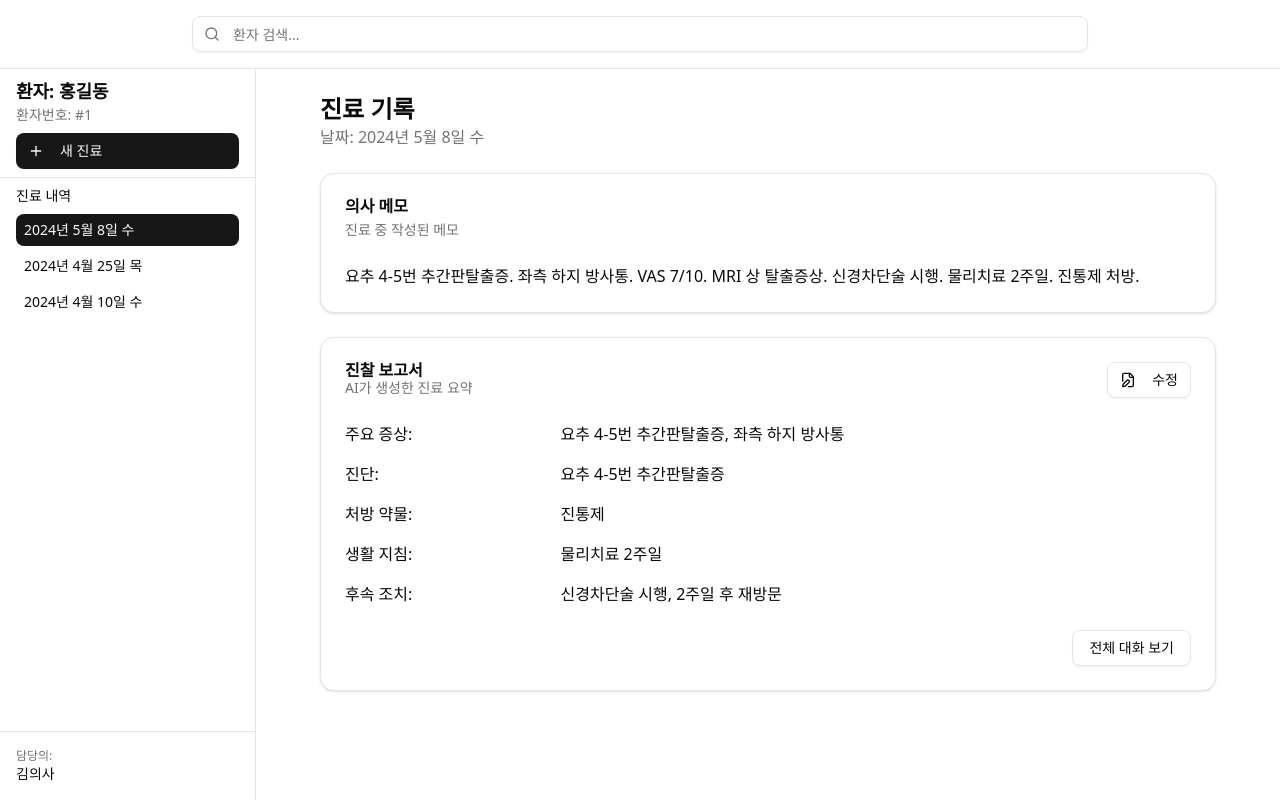
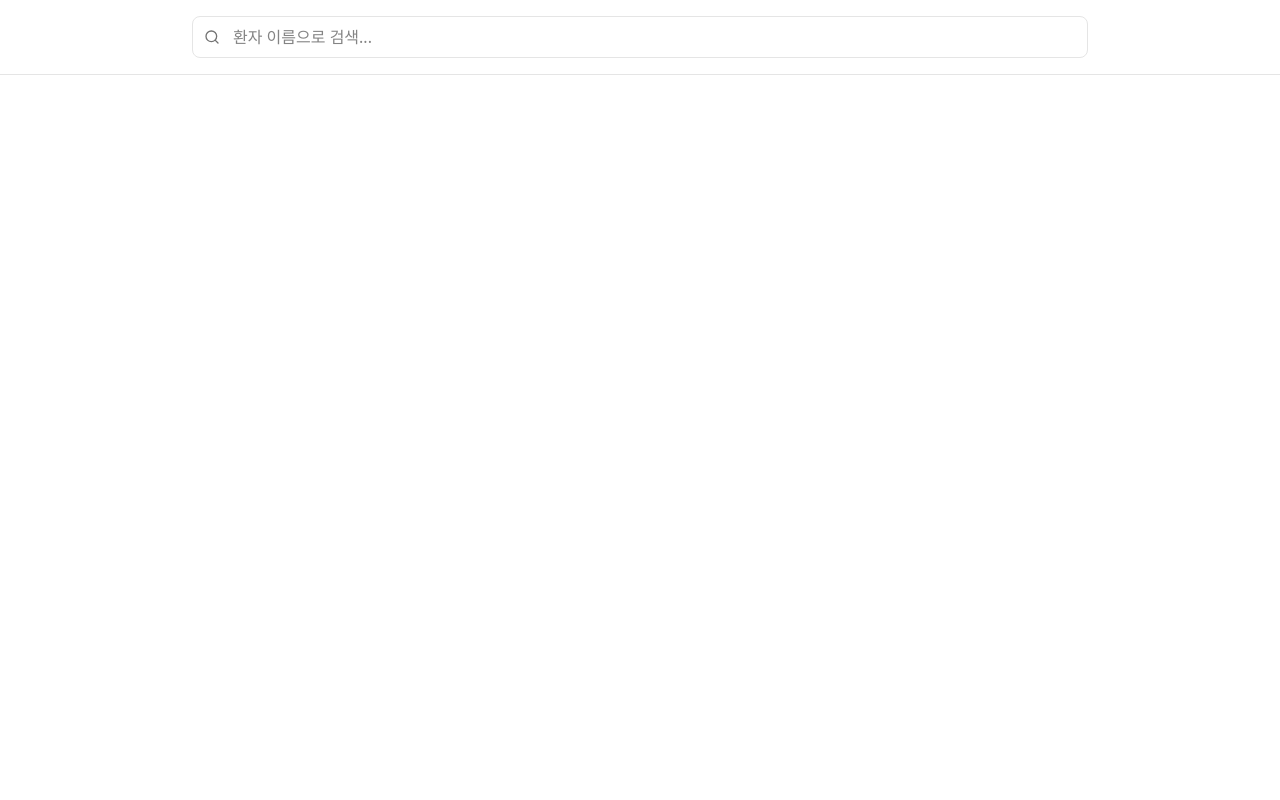
Before and after one commit to Yes-Show/yes-show-web, a Next.js app: page /doctor in a window 1280 px wide. Built offline with nearby package versions, Linux system fonts and the light colour scheme.

Commit message:
환자 정보 불러오기 api연결

```diff
--- a/app/doctor/page.tsx
+++ b/app/doctor/page.tsx
@@ -1,21 +1,58 @@
+"use client"
+
+import { useState } from "react"
 import { AppointmentDashboard } from "@/components/appointment-dashboard"
+import { getPatientInfoByName } from "@/lib/apis/patientApi"
+import { PatientType } from "@/types/patientType"
+import { toast } from "sonner"
 import { Search } from "lucide-react"
 import { Input } from "@/components/ui/input"
 
 export default function DoctorPage() {
+    const [name, setName] = useState("")
+    const [loading, setLoading] = useState(false)
+    const [patient, setPatient] = useState<PatientType | null>(null)
+
+    const handleSearch = async (e: React.FormEvent) => {
+        e.preventDefault()
+        if (!name.trim()) {
+            toast.error("환자 이름을 입력해주세요.")
+            return
+        }
+
+        setLoading(true)
+        try {
+            const data = await getPatientInfoByName(name)
+            setPatient(data)
+            toast.success("환자 정보를 찾았습니다.")
+        } catch (error) {
+            toast.error(
+                error instanceof Error ? error.message : "환자 정보를 가져오는데 실패했습니다."
+            )
+            setPatient(null)
+        } finally {
+            setLoading(false)
+        }
+    }
+
     return (
         <div className="flex h-screen flex-col">
             <header className="border-b px-6 py-4">
                 <div className="relative mx-auto max-w-4xl">
-                    <Search className="absolute left-3 top-1/2 h-4 w-4 -translate-y-1/2 text-muted-foreground" />
-                    <Input
-                        className="w-full rounded-md border pl-10 pr-4 py-2"
-                        placeholder="환자 검색..."
-                        type="search"
-                    />
+                    <form onSubmit={handleSearch} className="relative">
+                        <Search className="absolute left-3 top-1/2 h-4 w-4 -translate-y-1/2 text-muted-foreground" />
+                        <input
+                            type="text"
+                            value={name}
+                            onChange={(e) => setName(e.target.value)}
+                            placeholder="환자 이름으로 검색..."
+                            className="w-full rounded-md border pl-10 pr-4 py-2 focus:outline-none focus:ring-2 focus:ring-blue-500"
+                            disabled={loading}
+                        />
+                    </form>
                 </div>
             </header>
-            <AppointmentDashboard />
+            {patient && <AppointmentDashboard patient={patient} />}
         </div>
     )
 }
--- a/components/appointment-dashboard.tsx
+++ b/components/appointment-dashboard.tsx
@@ -5,6 +5,7 @@ import { PatientSidebar } from "./patient-sidebar"
 import { AppointmentContent } from "./appointment-content"
 import { AppointmentRecorder } from "./appointment-recorder"
 import { AppointmentType } from "@/types/appointmentType"
+import { PatientType } from "@/types/patientType"
 
 // Dummy data for appointments
 export const appointments: AppointmentType[] = [
@@ -55,7 +56,11 @@ export const appointments: AppointmentType[] = [
     },
 ]
 
-export function AppointmentDashboard() {
+interface AppointmentDashboardProps {
+    patient: PatientType
+}
+
+export function AppointmentDashboard({ patient }: AppointmentDashboardProps) {
     const [selectedAppointment, setSelectedAppointment] = useState<AppointmentType>(appointments[0])
     const [isNewAppointment, setIsNewAppointment] = useState<boolean>(false)
 
@@ -76,19 +81,7 @@ export function AppointmentDashboard() {
             <div className="flex h-full w-64 min-w-64 flex-shrink-0 border-r bg-white">
                 <PatientSidebar
                     appointments={appointments}
-                    patient={{
-                        patientId: 1,
-                        name: "홍길동",
-                        gender: 1,
-                        birthday: "1990-01-01",
-                        neighbourhood: "서울",
-                        phone: "010-1234-5678",
-                        email: "hong@example.com",
-                        emergencyContact: "홍부모",
-                        emergencyPhone: "010-8765-4321",
-                        bloodType: "A",
-                        createdAt: "2024-01-01",
-                    }}
+                    patient={patient}
                     onSelectAppointment={handleSelectAppointment}
                     onNewAppointment={handleNewAppointment}
                     selectedAppointmentId={
--- a/lib/apis/apiConfig.ts
+++ b/lib/apis/apiConfig.ts
@@ -1,5 +1,5 @@
 import axios from "axios"
 
-const BASE_URL = "http://localhost:8080"
+const BASE_URL = "https://yes-show-api-production.up.railway.app"
 
 export const api = axios.create({ baseURL: BASE_URL })
--- a/lib/apis/patientApi.ts
+++ b/lib/apis/patientApi.ts
@@ -2,6 +2,13 @@ import { PatientType } from "@/types/patientType"
 import { api } from "./apiConfig"
 
 export const getPatientInfoByName = async (name: string): Promise<PatientType> => {
-    const res = await api.get<PatientType>(`/patient/name/${name}`) // TODO: 백엔드 API 뚫리면 수정
-    return res.data
+    try {
+        const response = await api.get<PatientType>(`/patient/name/${name}`)
+        return response.data
+    } catch (error) {
+        if (error instanceof Error) {
+            throw new Error("환자 정보를 가져오는데 실패했습니다.")
+        }
+        throw error
+    }
 }
```
Also changed, not shown: public/hospitalLogo.png (added).
